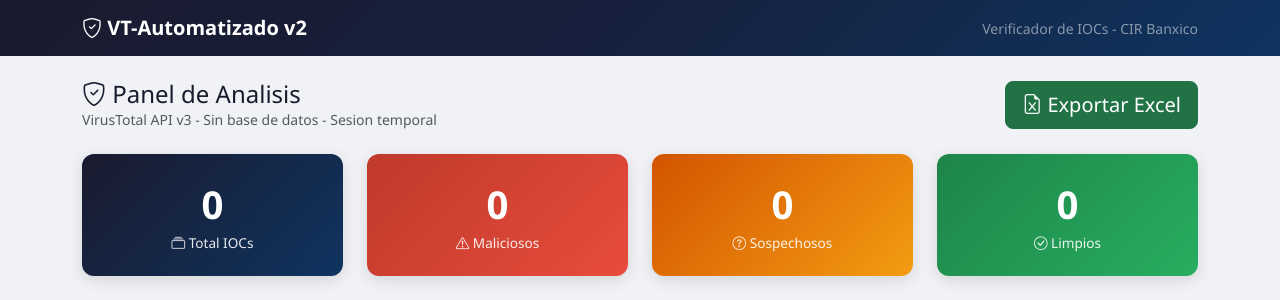
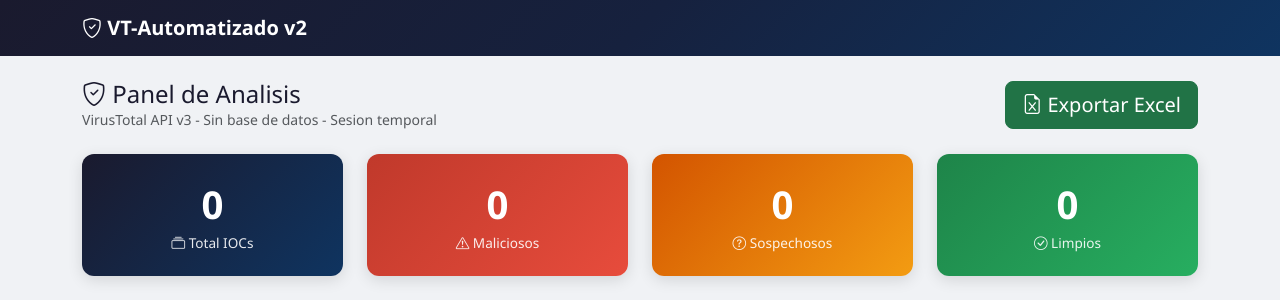
Before and after one commit to MoshiMoshi98/Demo-VT-Automatizado, a Python web app: template templates/index.html in a window 1280 px wide. Shown: the top 300 px of the page. Run offline with Jinja, Linux system fonts and the light colour scheme; the template is opened without the code that fills it, so the values that code supplies are empty; some libraries are stand-ins or nearby versions.

Commit message:
fix: quitar texto navbar

```diff
--- a/templates/index.html
+++ b/templates/index.html
@@ -30,7 +30,7 @@
 <nav class="navbar navbar-dark" style="background:linear-gradient(135deg,#1a1a2e 0%,#16213e 50%,#0f3460 100%);">
     <div class="container">
         <span class="navbar-brand fw-bold"><i class="bi bi-shield-check"></i> VT-Automatizado v2</span>
-        <span class="text-white-50 small">Verificador de IOCs - CIR Banxico</span>
+
     </div>
 </nav>
 <div class="container mt-4">
```
